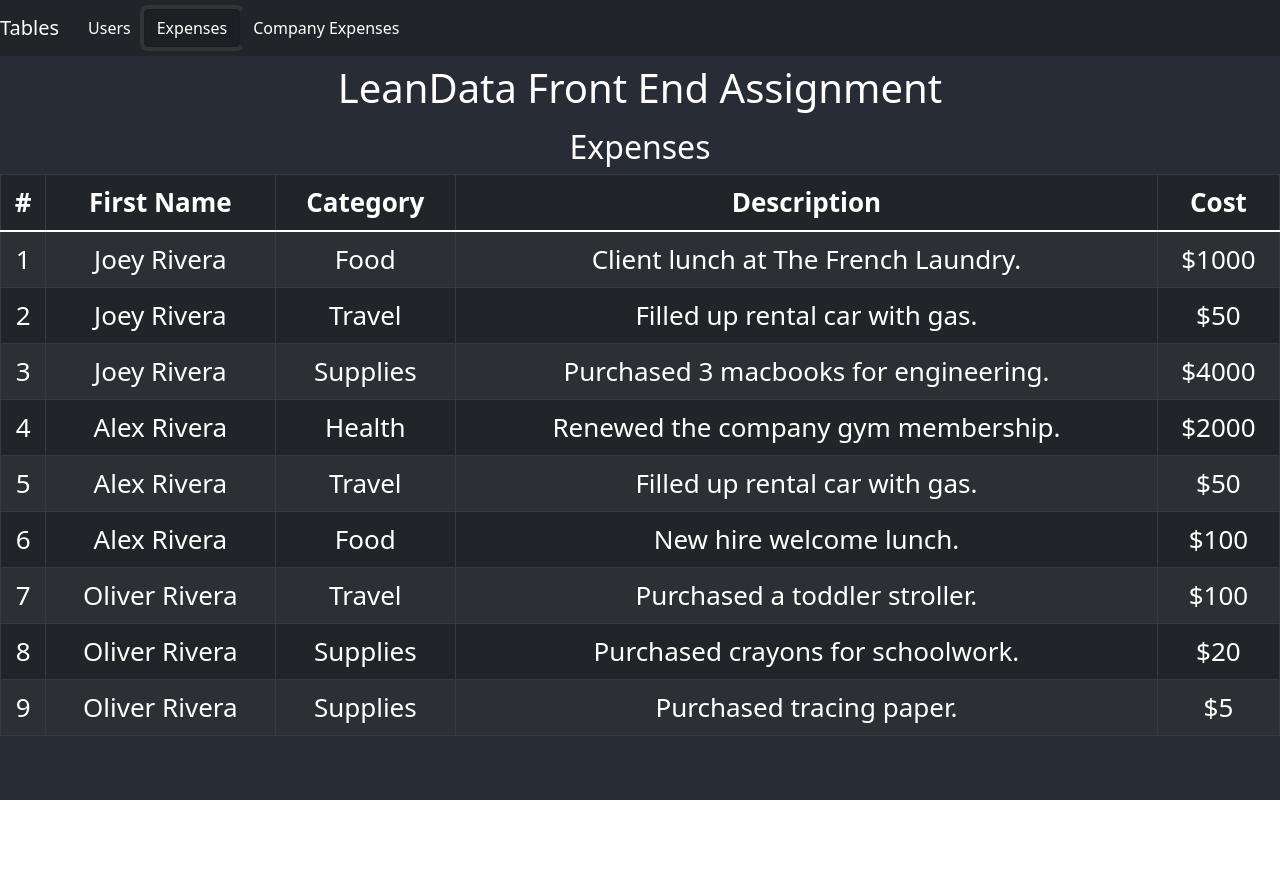
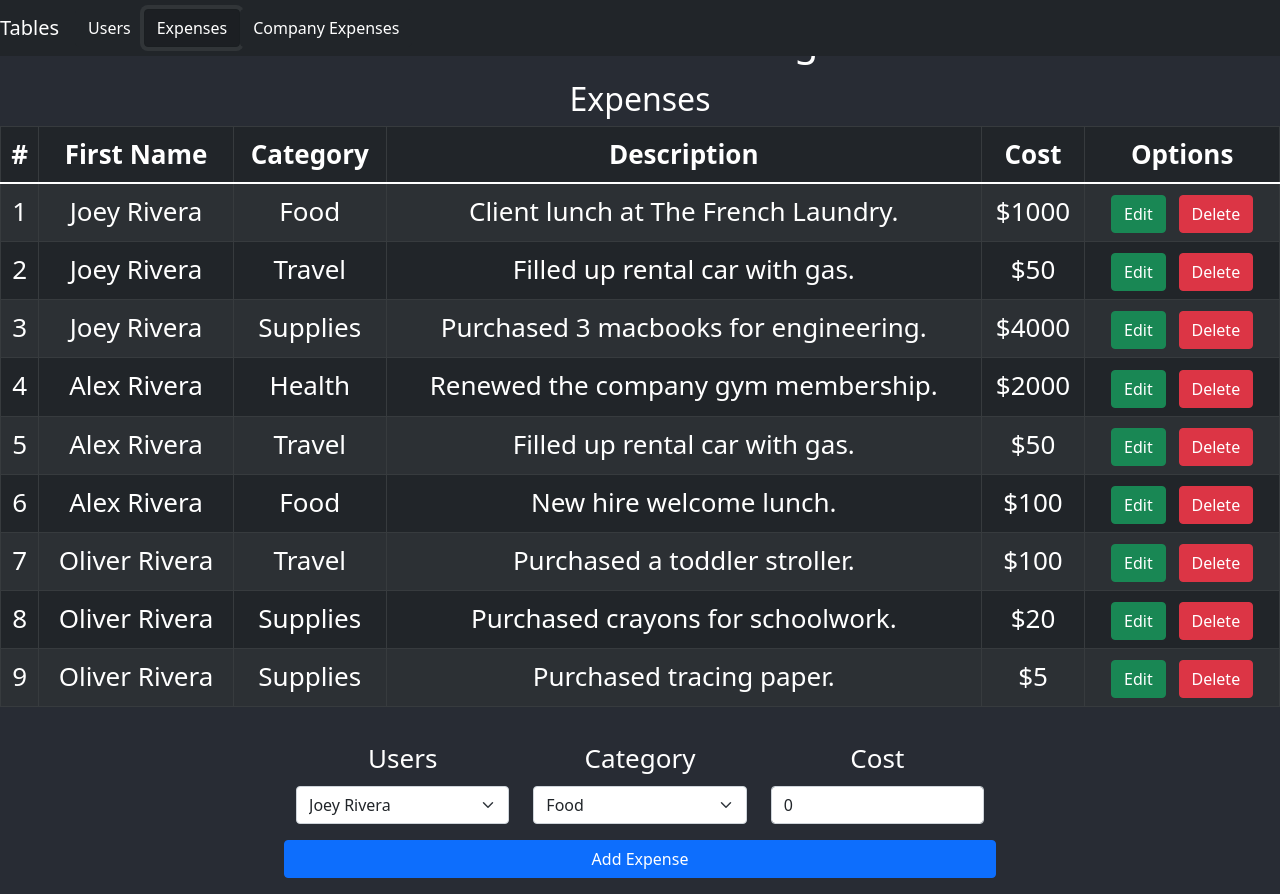
Before and after one commit to JoeyRivera01/leanData-Front-End-Hw, a React (Create React App) app: page / in a window 1280 px wide. Both pictures are taken after a click on the button "Expenses". Before the commit the page ends 800 px from the top, so only its background shows below. Built offline with nearby package versions, Linux system fonts and the light colour scheme.

Commit message:
Prepared for sending

```diff
--- a/src/App.js
+++ b/src/App.js
@@ -61,7 +61,7 @@ const App = () => {
         <UsersTable users={users} setUsers={setUsers}/>
       }
       {displaying === 'expenses' &&
-        <ExpenseTable users={users} expensesByCategory={expensesByCategory}/>
+        <ExpenseTable users={users} setUsers={setUsers} expensesByCategory={expensesByCategory}/>
       }
       {displaying === 'companyExpenses' &&
         <CompanyExpensesTable expensesByCategory={expensesByCategory}/>
--- a/src/components/ExpenseTable.js
+++ b/src/components/ExpenseTable.js
@@ -1,9 +1,85 @@
 import { useState } from 'react';
-import { Table } from 'react-bootstrap';
+import { Table, Form, Row, Col, Button } from 'react-bootstrap';
 
-const ExpenseTable = ({users, expensesByCategory}) => {
+const ExpenseTable = ({users, setUsers, expensesByCategory}) => {
   const [categories, setCategories] = useState(['Food', 'Travel', 'Supplies', 'Health']);
+  const [currCategory, setCurrCategory] = useState('');
+  const [currDescription, setCurrDescription] = useState('');
+  const [currCost, setCurrCost] = useState(0);
+  const [editMode, setEditMode] = useState(false);
+  const [editingCell, setEditingCell] = useState(0);
+
   let entryNum = 1;
+
+  const handleAddExpense = (e) => {
+    e.preventDefault();
+    let id = e.target.id
+
+    // create new expense
+      // category
+      // description
+      // cost
+
+    let newExpense = {
+      category: currCategory,
+      description: currDescription,
+      const: currCost
+    }
+
+    // create a copy of users with the new expense
+      // add the new expense to the id
+
+    setUsers(/*
+
+       */)
+    setCurrCategory('');
+    setCurrDescription('');
+    setCurrCost(0);
+  }
+
+  const handleCategoryChange = (e) => {
+    // todo
+  }
+  const handleUserSelection = (e) => {
+    // todo
+  }
+
+  const handleCostChange = (e) => {
+    setCurrCost(e.target.value);
+  }
+
+  const handleEdit = (e) => {
+    setEditMode(true);
+    setEditingCell(e.target.id);
+    // store index of edited expense
+
+  }
+
+  const handleSave = (e) => {
+    let newUserSet = {...users};
+
+    // update the expenses for user
+      // update total expense
+      // TODO
+
+      // update expenses by category
+
+    setUsers(newUserSet);
+    setCurrCategory('');
+    setCurrDescription('');
+    setCurrCost(0);
+    setEditMode(false);
+    setEditingCell(0);
+
+  }
+
+  const handleDelete = (e) => {
+    let id = e.target.id;
+    let newUserSet = {...users};
+    // delete the specific expense at the user id
+
+    setUsers(newUserSet);
+  }
 
   return (
     <>
@@ -16,6 +92,7 @@ const ExpenseTable = ({users, expensesByCategory}) => {
             <th>Category</th>
             <th>Description</th>
             <th>Cost</th>
+            <th>Options</th>
           </tr>
         </thead>
         <tbody>
@@ -28,11 +105,71 @@ const ExpenseTable = ({users, expensesByCategory}) => {
                   <td>{expense.category}</td>
                   <td>{expense.description}</td>
                   <td>{'$' + expense.cost}</td>
+                  <td>
+                    <Button
+                      variant='success'
+                      className='edit-btn'
+                      id={userId}
+                      onClick={editMode ? handleSave : handleEdit}>
+                      {editMode ? 'Save' :'Edit'}
+                    </Button>
+                    <Button
+                      variant='danger'
+                      className='delete-btn'
+                      id={userId}
+                      onClick={handleDelete}
+                    >
+                      Delete
+                    </Button>
+                  </td>
                 </tr>
               ))
             )}
         </tbody>
       </Table>
+      <Form className="AddTableForm" style={{margin:'2vh'}} onSubmit={(e) => handleAddExpense(e)}>
+        <Row>
+          <Col>
+            <Form.Group className="mb-3" controlId="fullName">
+              <Form.Label>Users</Form.Label>
+              <Form.Select>
+                {
+                  Object.entries(users).map(([userId, user]) => (
+                    <option>{user.firstName + ' ' + user.lastName}</option>
+                  ))
+                }
+              </Form.Select>
+            </Form.Group>
+          </Col>
+          <Col>
+            <Form.Group className="mb-3" controlId="category">
+              <Form.Label>Category</Form.Label>
+              <Form.Select>
+              {
+                categories.map((category) => (
+                  <option>{category}</option>
+                ))
+              }
+              </Form.Select>
+          </Form.Group>
+          </Col>
+          <Col>
+            <Form.Group className="mb-3" controlId="cost">
+              <Form.Label>Cost</Form.Label>
+              <Form.Control
+                required
+                type="number"
+                value={currCost}
+                placeholder="0"
+                onChange={handleCostChange}
+              />
+          </Form.Group>
+          </Col>
+          <Button variant="primary" type="submit">
+            Add Expense
+          </Button>
+        </Row>
+      </Form>
     </>
   );
 }
```
